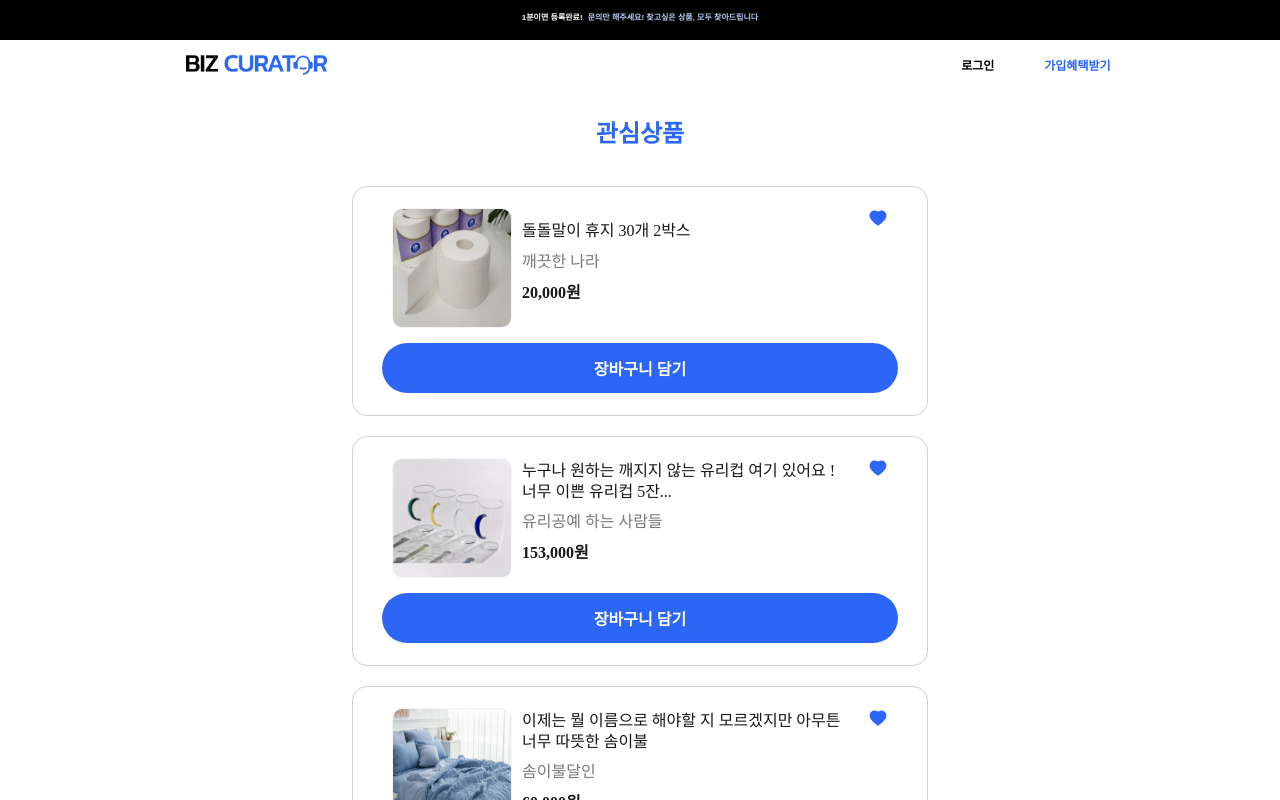
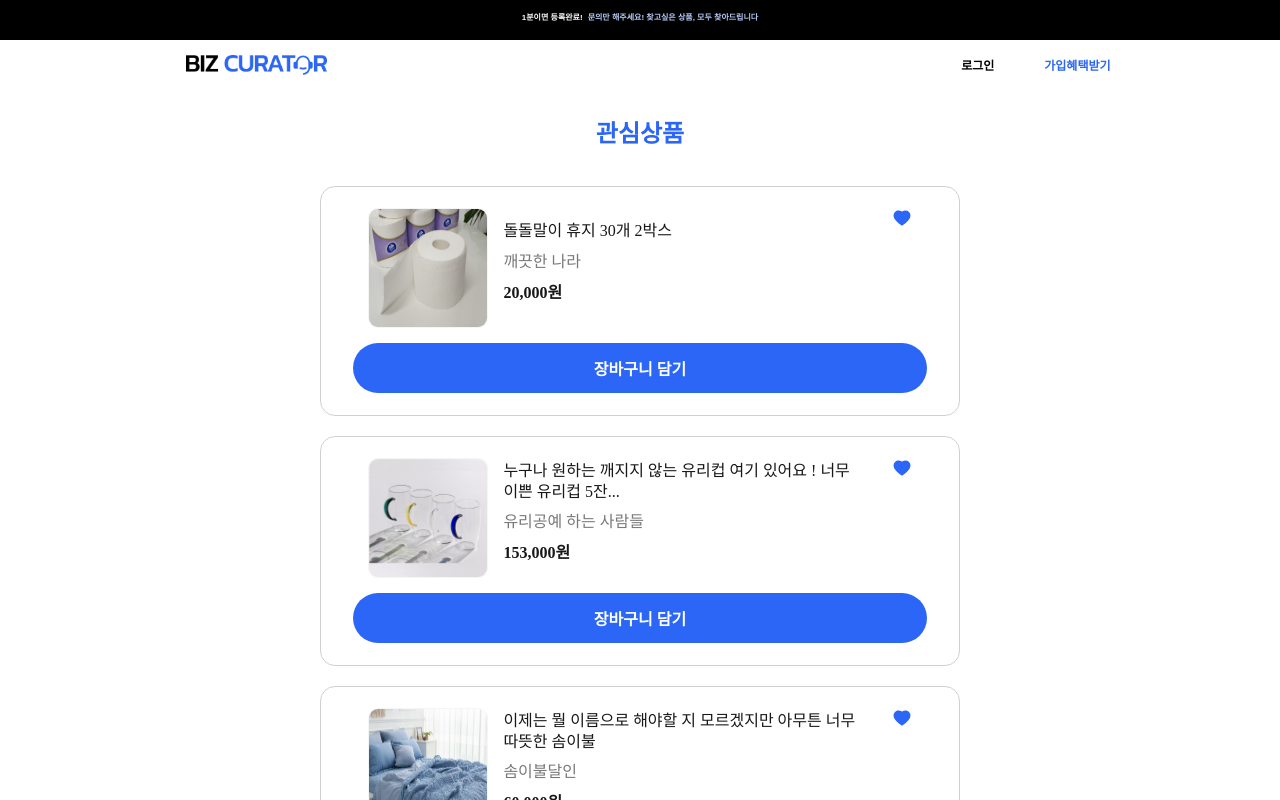
Before and after one commit to FastCampus-Final-Project-bizcurator-1/FinalProject-1-Frontend, a React (Create React App) app: page /mypage/wishlist in a window 1280 px wide. Shown: the top 800 px of the page. Built offline with nearby package versions, Linux system fonts and the light colour scheme.

Commit message:
[Fix] 관심상품 디자인 수정

```diff
--- a/src/pages/user/mypage/WishList.jsx
+++ b/src/pages/user/mypage/WishList.jsx
@@ -79,7 +79,7 @@ const Article = styled.p`
 `;
 
 const Container = styled.div`
-  width: 90%;
+  width: 100%;
 `;
 
 const ContentContainer = styled.div`
@@ -103,7 +103,7 @@ const Content = styled.div`
   ${props => props.theme.variables.flex('', 'space-evenly', '')};
   transition: 0.3s ease;
   @media (max-width: 768px) {
-    width: 100%;
+    width: 95%;
   }
 `;
 
@@ -174,7 +174,7 @@ const CartBtn = styled.button`
     background-color: #164ac9;
   }
   @media (max-width: 768px) {
-    width: 100%;
+    width: 95%;
     height: 40px;
     font-size: 14px;
   }
```
